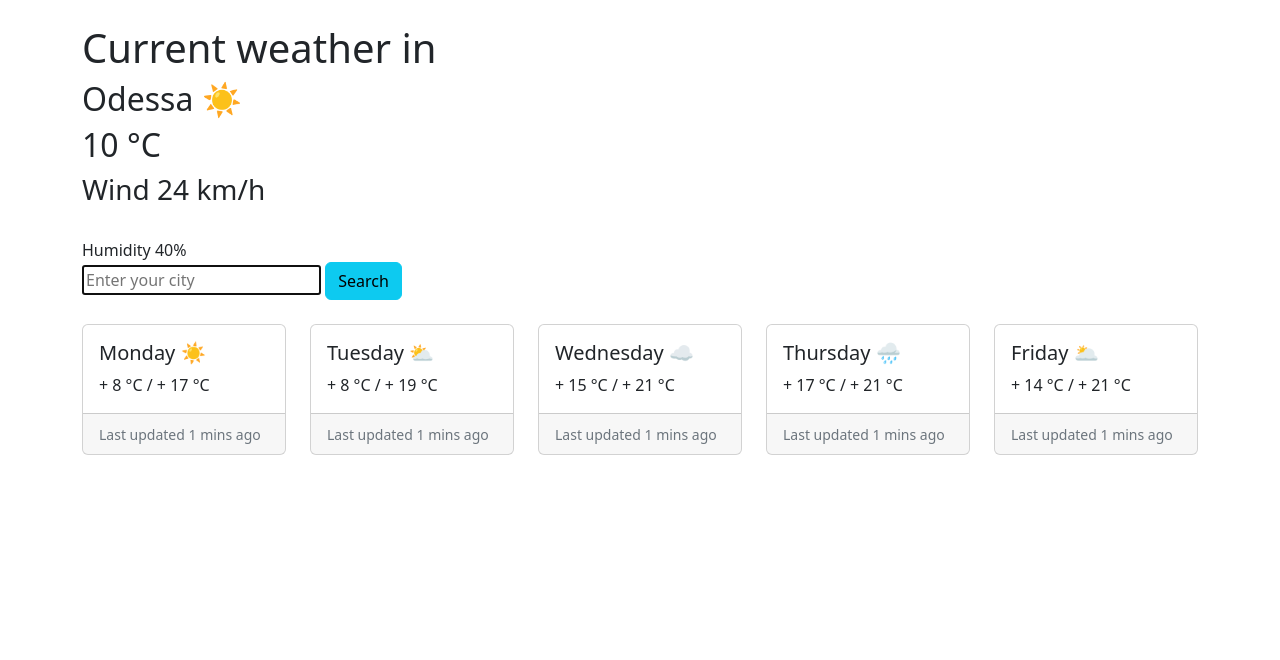
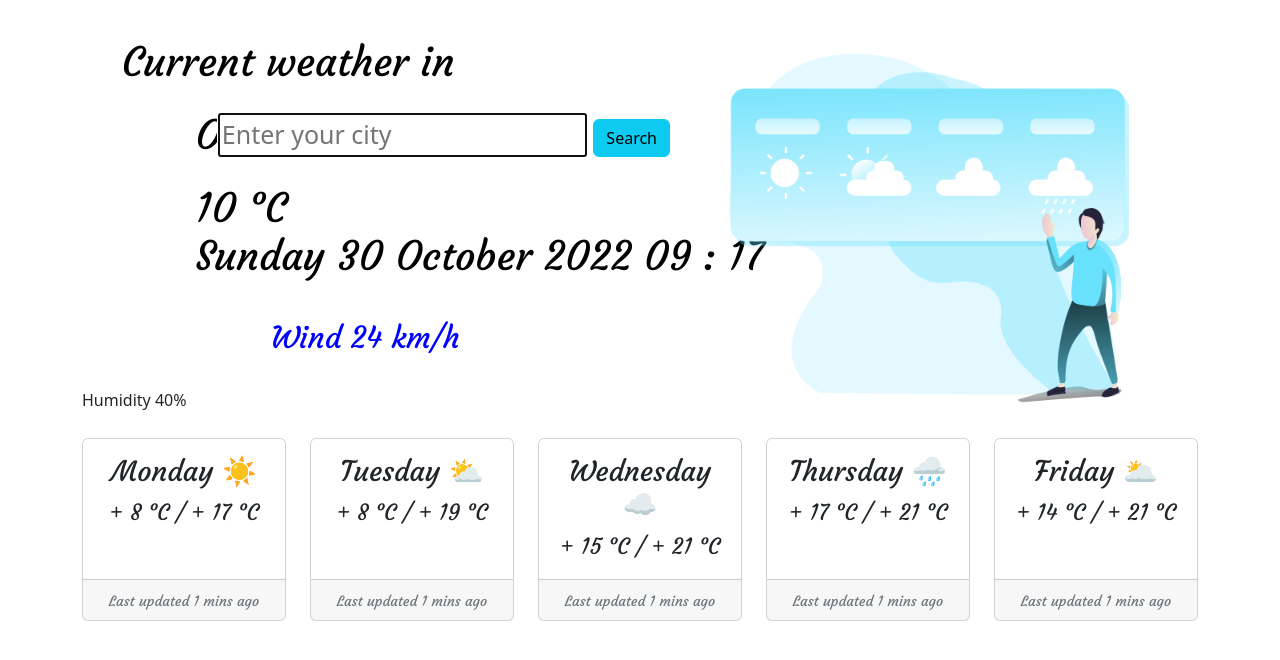
Before and after one commit to YanaCode/my-weather-app, a plain HTML site: page index.html in a window 1280 px wide. Drawn offline with nearby package versions, Linux system fonts and the light colour scheme.

Commit message:
Add img and changed links

```diff
--- a/index.html
+++ b/index.html
@@ -3,17 +3,17 @@
   <head>
     <title>Weather APP By Yana</title>
     <meta charset="UTF-8" />
-    <link href="src/styles.css" />
+    <link href="style.css" />
     <link href="https://cdn.jsdelivr.net/npm/bootstrap@5.2.1/dist/css/bootstrap.min.css" rel="stylesheet" integrity="sha384-iYQeCzEYFbKjA/T2uDLTpkwGzCiq6soy8tYaI1GyVh/UjpbCx/TYkiZhlZB6+fzT" crossorigin="anonymous">
     <link rel="preconnect" href="https://fonts.googleapis.com">
 <link rel="preconnect" href="https://fonts.gstatic.com" crossorigin>
 <link href="https://fonts.googleapis.com/css2?family=Courgette&display=swap" rel="stylesheet">
-<link href="src/styles.css" rel="stylesheet" type="text/css" />
+<link href="style.css" rel="stylesheet" type="text/css" />
 <script src="https://unpkg.com/axios/dist/axios.min.js"></script>
 </head>
 <body>
   <div class="container">
-    <img src="img/weather.png" alt="" width="400">
+    <img src="weather.png" alt="" width="400">
 <h1> Current weather in </h1>
 <h2 id="city">Odessa ☀️</h2>
 
@@ -87,6 +87,6 @@
       </div>
     </div>
   </div>
-    <script src="src/index.js"></script>
+    <script src="skript.js"></script>
   </body>
 </html>
```
Also changed, not shown: weather.png (added).
